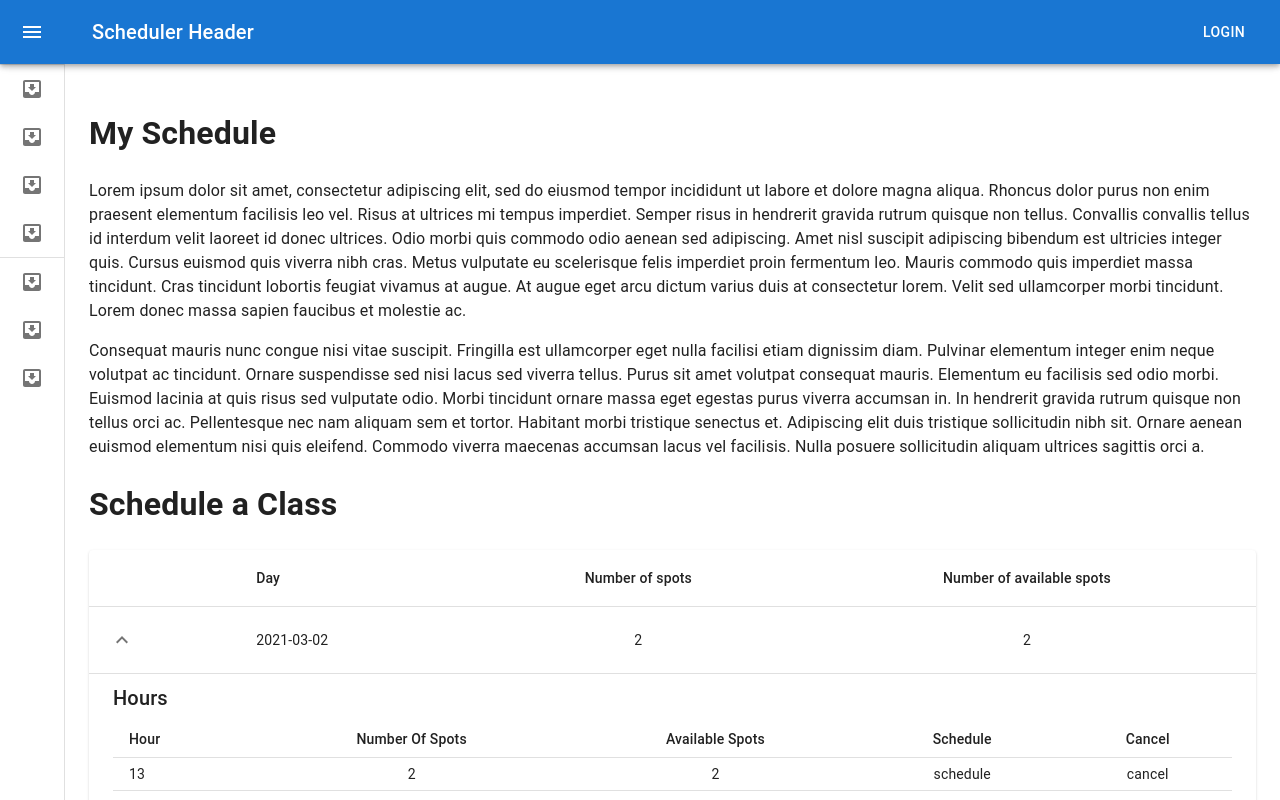
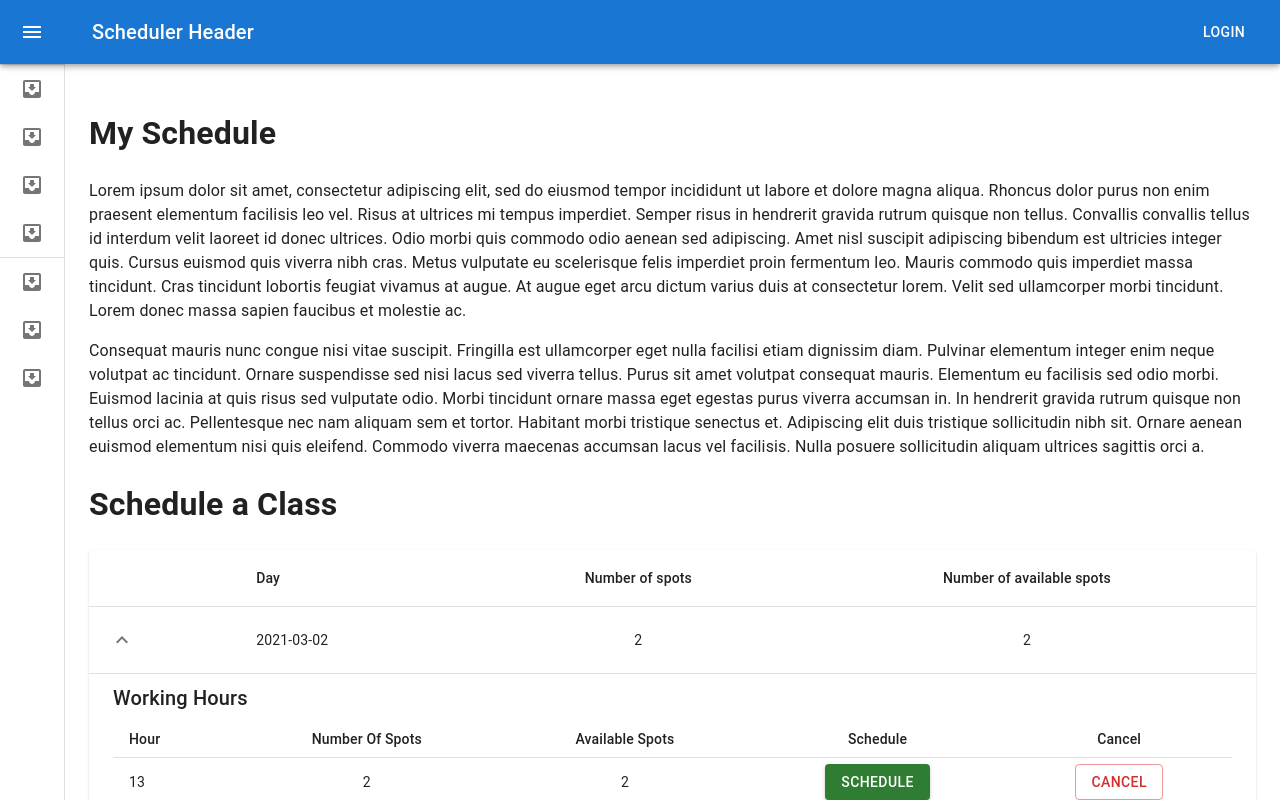
Before and after one commit to ana-pagnoncelli/Scheduler, a React (Create React App) app: page /schedule-class in a window 1280 px wide. Both pictures are taken after a click on the button 122 px from the left and 639 px from the top of the page. Shown: the top 800 px of the page. Built offline with nearby package versions, Linux system fonts and the light colour scheme.

Commit message:
create cancel and schedule buttons

```diff
--- a/src/pages/schedule/ScheduleClassTableHour.tsx
+++ b/src/pages/schedule/ScheduleClassTableHour.tsx
@@ -31,7 +31,7 @@ export function ScheduleClassTableHour({
         <Collapse in={open} timeout='auto' unmountOnExit>
           <Box sx={{ margin: 1 }}>
             <Typography variant='h6' gutterBottom component='div'>
-              Hours
+              Working Hours
             </Typography>
             <Table size='small' aria-label='purchases'>
               <TableHead>
--- a/src/pages/schedule/ScheduleClassTableRowHour.tsx
+++ b/src/pages/schedule/ScheduleClassTableRowHour.tsx
@@ -1,6 +1,7 @@
 import React from "react";
 import TableCell from "@mui/material/TableCell";
 import TableRow from "@mui/material/TableRow";
+import { Button } from "@mui/material";
 import { ScheduleHour } from "./types";
 
 type ScheduleClassTableRowHourProps = {
@@ -10,6 +11,10 @@ type ScheduleClassTableRowHourProps = {
 export function ScheduleClassTableRowHour({
   scheduleHour
 }: ScheduleClassTableRowHourProps) {
+  const hasFreeSpots = () => {
+    return scheduleHour.availableSpots > "0";
+  };
+
   return (
     <TableRow key={scheduleHour.hour}>
       <TableCell component='th' scope='row'>
@@ -17,8 +22,16 @@ export function ScheduleClassTableRowHour({
       </TableCell>
       <TableCell align='center'>{scheduleHour.numberOfSpots}</TableCell>
       <TableCell align='center'>{scheduleHour.availableSpots}</TableCell>
-      <TableCell align='center'>schedule</TableCell>
-      <TableCell align='center'>cancel</TableCell>
+      <TableCell align='center'>
+        <Button variant='contained' color='success' disabled={!hasFreeSpots()}>
+          Schedule
+        </Button>
+      </TableCell>
+      <TableCell align='center'>
+        <Button variant='outlined' color='error'>
+          Cancel
+        </Button>
+      </TableCell>
     </TableRow>
   );
 }
```
